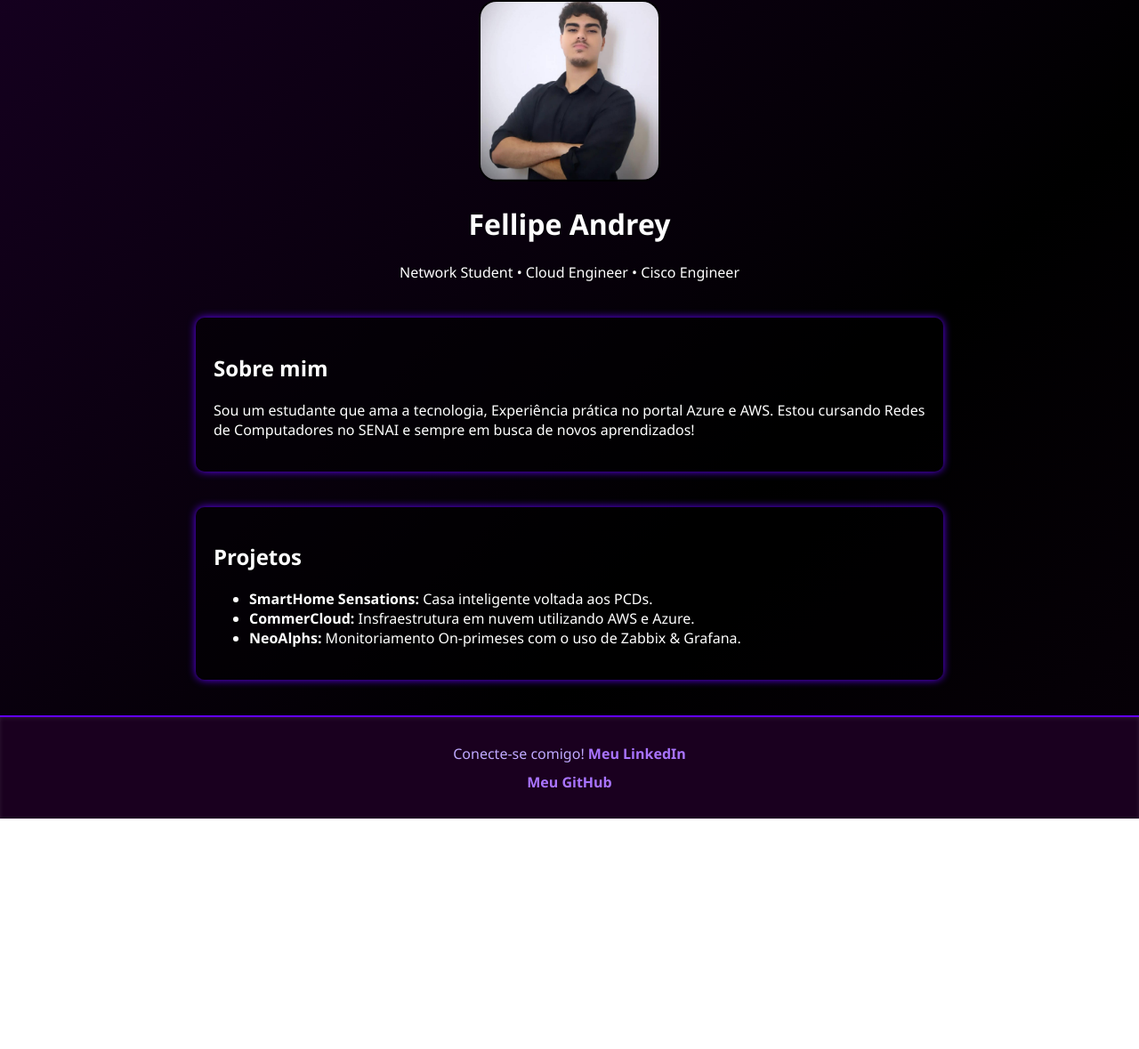
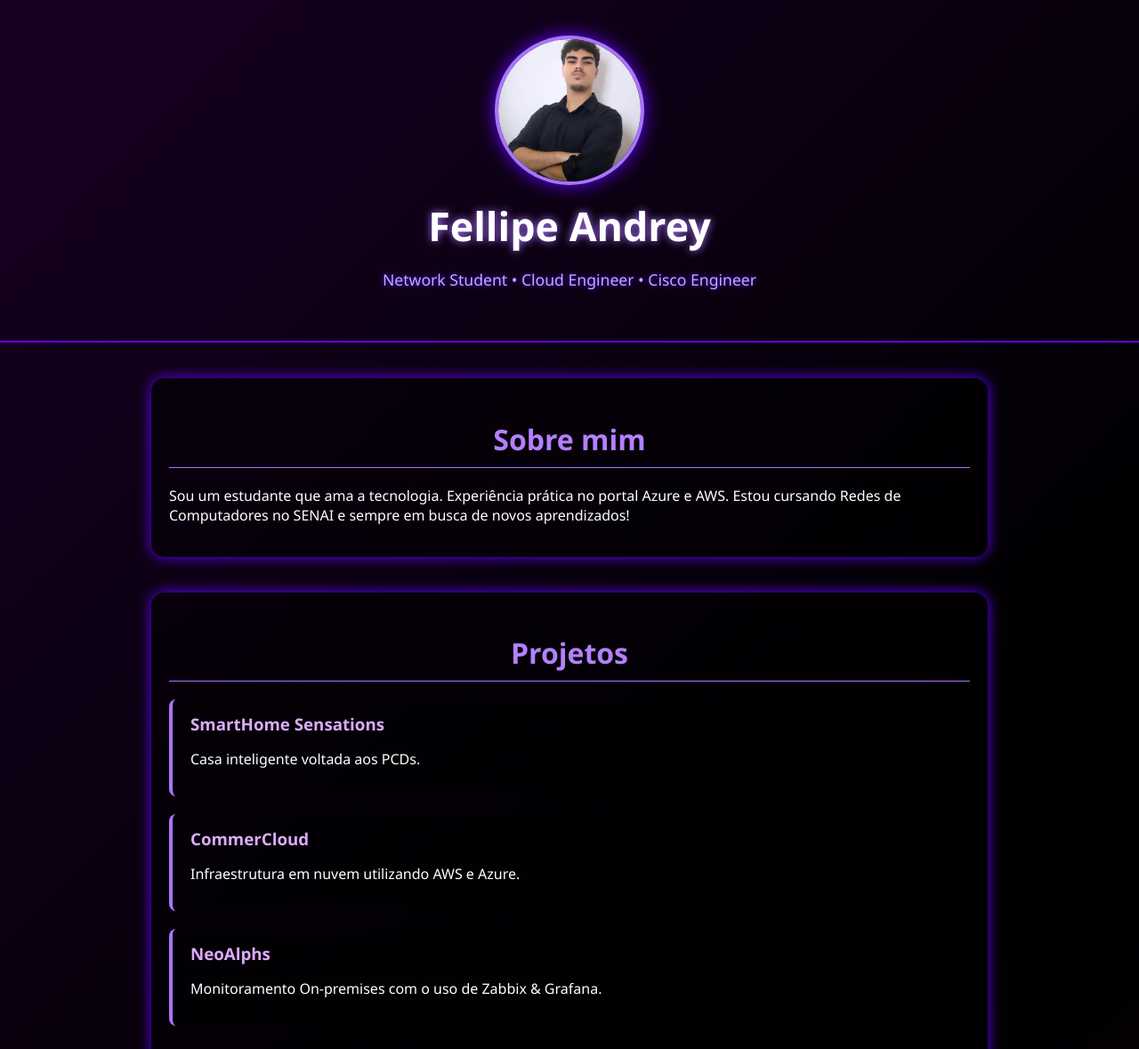
Before and after one commit to FellipeAnd/meu-portifolio, a plain HTML site: page index.html in a window 1280 px wide. Shown: the top 1179 px of the page at 89% size. Before the commit the page ends 920 px from the top, so only its background shows below. Drawn offline with Linux system fonts and the light colour scheme.

Commit message:
melhora em tudo

```diff
--- a/index.html
+++ b/index.html
@@ -1,59 +1,47 @@
 <!DOCTYPE html>
 <html lang="pt-br">
 <head>
-  <meta charset="UTF-8">
-  <meta name="viewport" content="width=device-width, initial-scale=1.0">
+  <meta charset="UTF-8" />
+  <meta name="viewport" content="width=device-width, initial-scale=1.0"/>
   <title>Fellipe Andrey - Portfólio</title>
-  <link rel="stylesheet" href="style.css">
+  <link rel="stylesheet" href="style.css" />
 </head>
-<div style="text-align: center;">
-  <img src="images/WhatsApp Image 2025-05-13 at 15.58.09.jpeg" alt="Foto de Fellipe Andrey" style="width:200px; border-radius: 20px; border: 2px solid black;">
-</div>
 <body>
-  <header style="text-align: center;">
+
+  <header>
+    <div class="profile-pic">
+      <img src="images/WhatsApp Image 2025-05-13 at 15.58.09.jpeg" alt="Foto de Fellipe Andrey" />
+    </div>
     <h1>Fellipe Andrey</h1>
     <p>Network Student • Cloud Engineer • Cisco Engineer</p>
   </header>
 
-
   <section>
     <h2>Sobre mim</h2>
-    <p>Sou um estudante que ama a tecnologia, Experiência prática no  portal Azure e AWS. Estou cursando Redes de Computadores no SENAI e sempre em busca de novos aprendizados!</p>
+    <p>Sou um estudante que ama a tecnologia. Experiência prática no portal Azure e AWS. Estou cursando Redes de Computadores no SENAI e sempre em busca de novos aprendizados!</p>
   </section>
 
   <section>
     <h2>Projetos</h2>
-    <ul>
-      <li><strong>SmartHome Sensations:</strong> Casa inteligente voltada aos PCDs.</li>
-      <li><strong>CommerCloud:</strong> Insfraestrutura em nuvem utilizando AWS e Azure.</li>
-      <li><strong>NeoAlphs:</strong> Monitoriamento On-primeses com o uso de Zabbix & Grafana.</li>
-    </ul>
+    <div class="card">
+      <h3>SmartHome Sensations</h3>
+      <p>Casa inteligente voltada aos PCDs.</p>
+    </div>
+    <div class="card">
+      <h3>CommerCloud</h3>
+      <p>Infraestrutura em nuvem utilizando AWS e Azure.</p>
+    </div>
+    <div class="card">
+      <h3>NeoAlphs</h3>
+      <p>Monitoramento On-premises com o uso de Zabbix & Grafana.</p>
+    </div>
   </section>
 
-  <footer style="
-  background-color: #1a001f;
-  padding: 20px;
-  text-align: center;
-  color: #c0aaff;
-  box-shadow: inset 0 1px 5px rgba(255, 255, 255, 0.1);
-  font-family: 'Segoe UI', sans-serif;
-  border-top: 2px solid #6200ff;
-">
-  <p style="margin: 10px 0;">
-    Conecte-se comigo!
-    <a href="https://www.linkedin.com/in/fellipeandrey/" target="_blank" style="
-      color: #a974ff;
-      text-decoration: none;
-      font-weight: 600;
-      transition: color 0.3s ease;
-    ">Meu LinkedIn</a>
-  </p>
-  <p style="margin: 10px 0;">
-    <a href="https://github.com/FellipeAnd" target="_blank" style="
-      color: #a974ff;
-      text-decoration: none;
-      font-weight: 600;
-      transition: color 0.3s ease;
-    ">Meu GitHub</a>
-  </p>
-</footer>
+  <footer>
+    <p>Conecte-se comigo!</p>
+    <p><a href="https://www.linkedin.com/in/fellipeandrey/" target="_blank">Meu LinkedIn</a></p>
+    <p><a href="https://github.com/FellipeAnd" target="_blank">Meu GitHub</a></p>
+  </footer>
+
+</body>
+</html>
--- a/style.css
+++ b/style.css
@@ -13,16 +13,97 @@ body {
   100% {background-position: 0% 50%;}
 }
 
+header {
+  text-align: center;
+  padding: 40px 20px;
+  border-bottom: 2px solid #6200ff;
+}
+
+.profile-pic img {
+  width: 160px;
+  height: 160px;
+  border-radius: 50%;
+  border: 4px solid #a974ff;
+  box-shadow: 0 0 20px #6200ff;
+  transition: transform 0.4s ease;
+}
+
+.profile-pic img:hover {
+  transform: scale(1.05);
+}
+
+header h1 {
+  font-size: 2.8rem;
+  margin: 10px 0;
+  text-shadow: 0 0 10px #a974ff;
+}
+
+header p {
+  font-size: 1.1rem;
+  color: #c0aaff;
+  text-shadow: 0 0 6px #6200ff;
+}
+
 section {
-    max-width: 800px;
+  max-width: 900px;
   margin: 40px auto;
   padding: 20px;
-    background-color: rgba(0,0,0,0.5);
-    border-radius: 10px;
-    box-shadow: 0 0 10px #6200ff;
+  background-color: rgba(0,0,0,0.45);
+  border-radius: 15px;
+  box-shadow: 0 0 15px #6200ff;
 }
 
-  a {
+section h2 {
+  text-align: center;
+  color: #b480ff;
+  font-size: 2rem;
+  margin-bottom: 20px;
+  border-bottom: 1px solid #a974ff;
+  padding-bottom: 10px;
+}
+
+.card {
+  background: rgba(0,0,0,0.3);
+  padding: 15px 20px;
+  margin: 20px 0;
+  border-left: 4px solid #a974ff;
+  border-radius: 8px;
+  transition: all 0.3s ease;
+}
+
+.card:hover {
+  background-color: rgba(155, 0, 255, 0.1);
+  transform: scale(1.02);
+}
+
+.card h3 {
+  margin: 0 0 10px 0;
+  color: #ddaaff;
+}
+
+footer {
+  background-color: #120018;
+  padding: 25px;
+  text-align: center;
+  color: #c0aaff;
+  box-shadow: inset 0 0 10px #6200ff;
+  border-top: 2px solid #a974ff;
+  animation: pulse 3s ease-in-out infinite;
+}
+
+@keyframes pulse {
+  0%, 100% { box-shadow: inset 0 0 10px #6200ff; }
+  50% { box-shadow: inset 0 0 20px #b480ff; }
+}
+
+footer a {
   color: #a974ff;
   text-decoration: none;
+  font-weight: bold;
+  transition: color 0.3s ease;
 }
+
+footer a:hover {
+  color: #ffffff;
+  text-decoration: underline;
+}
```
Lines whose indentation alone changed are shown as unchanged.
